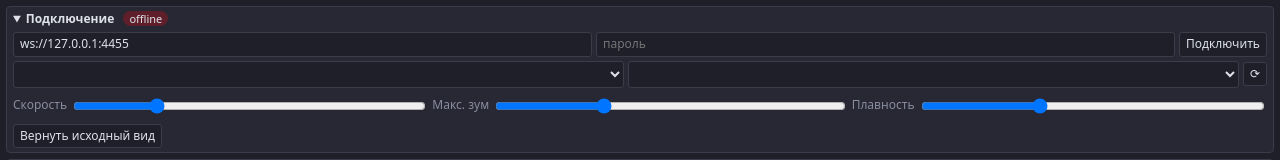
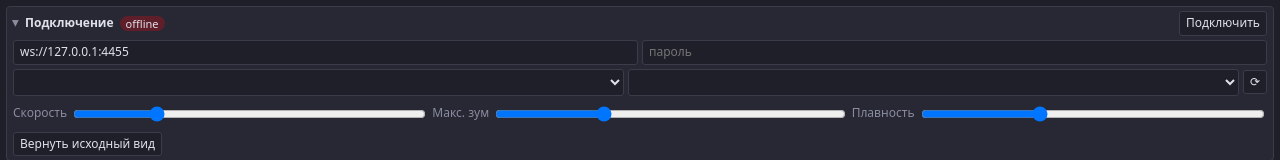
Before and after one commit to siarheikryutsou/webcam-zoom-obs, a plain HTML site: page index.html in a window 1280 px wide. Shown: the top 160 px of the page. Drawn offline with Linux system fonts and the light colour scheme.

Commit message:
Move connect/disconnect button into the collapsible settings header

```diff
--- a/app.js
+++ b/app.js
@@ -405,7 +405,8 @@ setInterval(() => {
 }, 1000 / 60);
 
 // ---------- UI ----------
-el.connect.addEventListener('click', connect);
+// Кнопка живёт в <summary>: гасим клик, чтобы панель не сворачивалась/разворачивалась
+el.connect.addEventListener('click', (e) => { e.preventDefault(); e.stopPropagation(); connect(); });
 el.scene.addEventListener('change', () => loadItems().catch((e) => info(e.message)));
 el.item.addEventListener('change', () => selectItem().catch((e) => info(e.message)));
 el.refresh.addEventListener('click', () => connected && loadScenes().catch((e) => info(e.message)));
--- a/index.html
+++ b/index.html
@@ -8,11 +8,14 @@
 </head>
 <body>
   <details id="settings" open>
-    <summary>Подключение <span id="status" class="status off">offline</span></summary>
+    <summary>
+      <span>Подключение</span>
+      <span id="status" class="status off">offline</span>
+      <button id="connect" type="button">Подключить</button>
+    </summary>
     <div class="row">
       <input id="url" placeholder="ws://127.0.0.1:4455" title="Адрес WebSocket-сервера OBS">
       <input id="password" type="password" placeholder="пароль" title="Пароль WebSocket-сервера OBS">
-      <button id="connect">Подключить</button>
     </div>
     <div class="row">
       <select id="scene" title="Сцена"></select>
--- a/style.css
+++ b/style.css
@@ -19,7 +19,16 @@ body {
   user-select: none;
 }
 details { background: var(--panel); border: 1px solid var(--border); border-radius: 4px; padding: 4px 6px; }
-summary { cursor: pointer; font-weight: 600; }
+summary {
+  cursor: pointer; font-weight: 600;
+  display: flex; align-items: center; gap: 6px;
+  list-style: none;
+}
+summary::-webkit-details-marker { display: none; }
+summary::before { content: '▸'; color: var(--muted); transition: transform .15s; }
+details[open] > summary::before { transform: rotate(90deg); }
+summary .status { margin-left: 0; }
+summary #connect { margin-left: auto; font-weight: 400; }
 .row { display: flex; gap: 4px; margin-top: 4px; flex-wrap: wrap; align-items: center; }
 .row > input, .row > select { flex: 1 1 90px; min-width: 0; }
 label { display: flex; align-items: center; gap: 4px; color: var(--muted); flex: 1 1 120px; }
```
